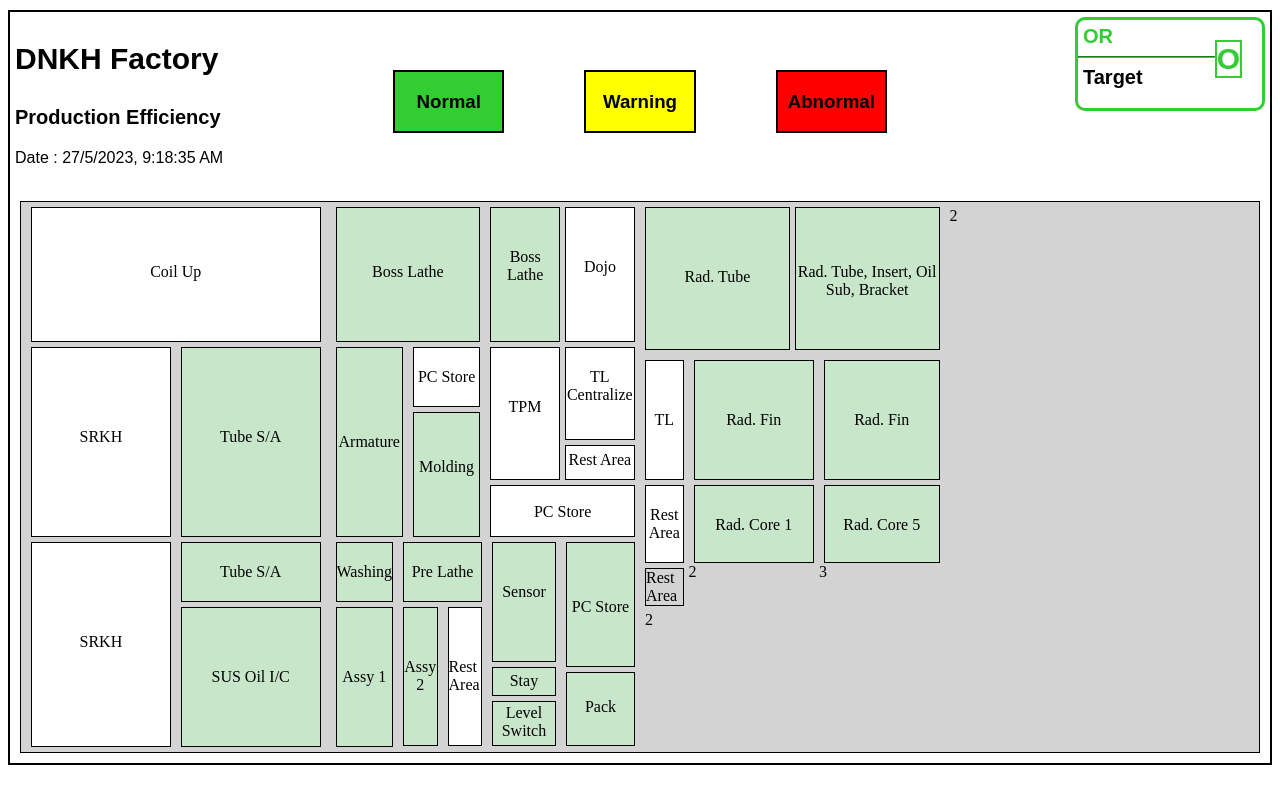
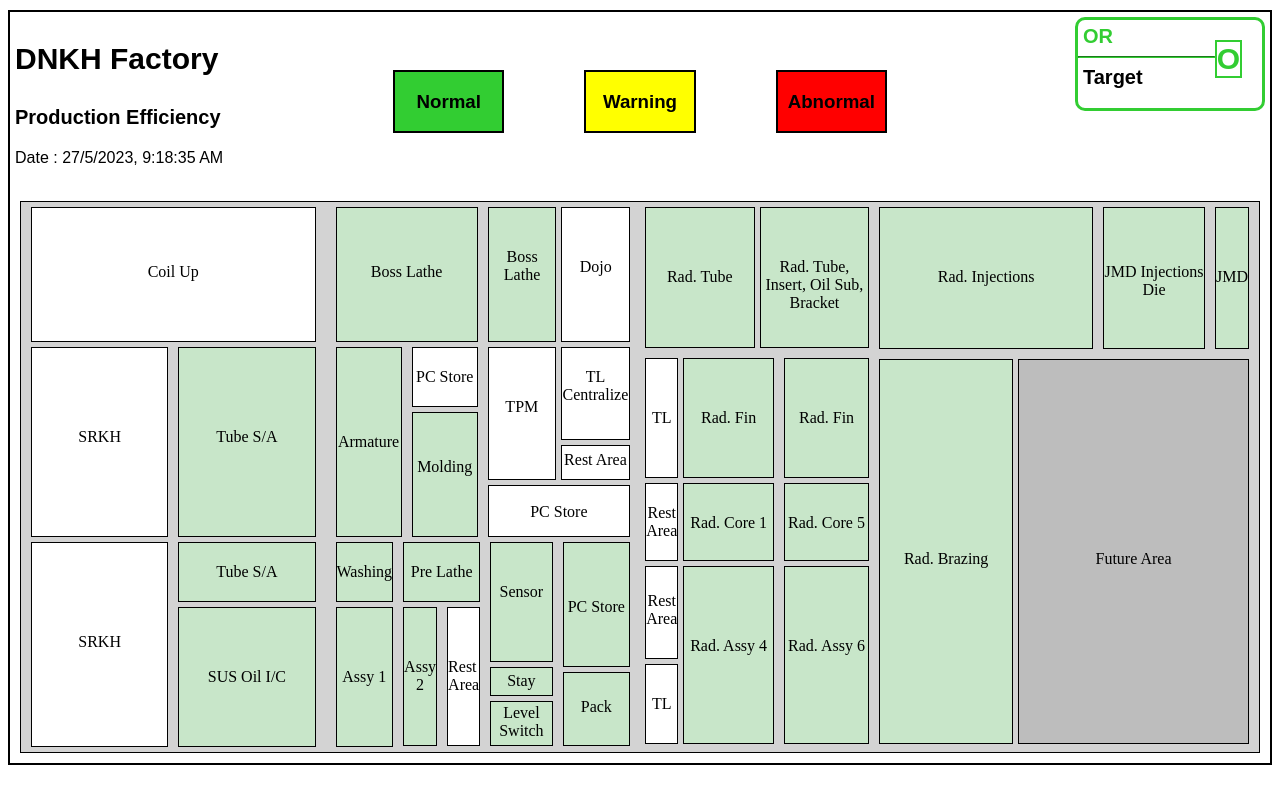
Before and after one commit to watcharaphol1938/RMR, a Vue app in the folder frontend/: page / in a window 1280 px wide. Shown: the top 794 px of the page. Built offline with nearby package versions, Linux system fonts and the light colour scheme.

Commit message:
update dashboard - close #10

```diff
--- a/frontend/src/components/DashBoard.vue
+++ b/frontend/src/components/DashBoard.vue
@@ -184,14 +184,40 @@
                       <div class="third-alarm-first-bottom-bottom-first-top">
                         <div class="third-alarm-first-bottom-bottom-first-top-text">Rest Area</div>
                       </div>
-                      <div class="third-alarm-first-bottom-bottom-first-bottom">2</div>
+                      <div class="third-alarm-first-bottom-bottom-first-bottom">
+                        <div class="third-alarm-first-bottom-bottom-first-bottom-text">TL</div>
+                      </div>
                     </div>
-                    <div class="third-alarm-first-bottom-bottom-second">2</div>
-                    <div class="third-alarm-first-bottom-bottom-third">3</div>
+                    <div class="third-alarm-first-bottom-bottom-second">
+                      <div class="third-alarm-first-bottom-bottom-second-text">Rad. Assy 4</div>
+                    </div>
+                    <div class="third-alarm-first-bottom-bottom-third">
+                      <div class="third-alarm-first-bottom-bottom-third-text">Rad. Assy 6</div>
+                    </div>
                   </div>
                 </div>
               </div>
-              <div class="third-alarm-second">2</div>
+              <div class="third-alarm-second">
+                <div class="third-alarm-second-top">
+                  <div class="third-alarm-second-top-first">
+                    <div class="third-alarm-second-top-first-text">Rad. Injections</div>
+                  </div>
+                  <div class="third-alarm-second-top-second">
+                    <div class="third-alarm-second-top-second-text">JMD Injections Die</div>
+                  </div>
+                  <div class="third-alarm-second-top-third">
+                    <div class="third-alarm-second-top-third-text">JMD</div>
+                  </div>
+                </div>
+                <div class="third-alarm-second-bottom">
+                  <div class="third-alarm-second-bottom-first">
+                    <div class="third-alarm-second-bottom-first-text">Rad. Brazing</div>
+                  </div>
+                  <div class="third-alarm-second-bottom-second">
+                    <div class="third-alarm-second-bottom-second-text">Future Area</div>
+                  </div>
+                </div>
+              </div>
             </div>
           </div>
         </div>
@@ -354,10 +380,12 @@ p {
 .grid-first-alarm {
   /* border: 1px solid black; */
   margin: 5px;
+  margin-right: 10px;
 }
 .second-alarm {
   /* border: 1px solid black; */
   margin: 5px;
+  margin-right: 10px;
 }
 .container-first {
   border: 1px solid black;
@@ -685,7 +713,7 @@ p {
 }
 .third-alarm {
   display: grid;
-  grid-template-columns: 1fr 1fr;
+  grid-template-columns: 1fr 1.6fr;
   grid-template-rows: auto auto;
   grid-template-areas: "first" "second";
   margin: 5px;
@@ -706,7 +734,7 @@ p {
   margin-bottom: 5px;
   background-color: #c8e6c9;
   text-align: center;
-  padding-bottom: 50px;
+  padding-bottom: 20px;
 }
 .third-alarm-first-top-first-text {
   margin-top: 60px;
@@ -715,12 +743,12 @@ p {
   border: 1px solid black;
   margin-right: 5px;
   margin-bottom: 5px;
-  padding-bottom: 50px;
+  padding-bottom: 35px;
   background-color: #c8e6c9;
   text-align: center;
 }
 .third-alarm-first-top-second-text {
-  margin-top: 55px;
+  margin-top: 50px;
 }
 .third-alarm-first-bottom-top-top {
   display: grid;
@@ -730,7 +758,7 @@ p {
 }
 .third-alarm-first-bottom-top-top-first {
   border: 1px solid black;
-  margin-right: 5px;
+  margin-right: 0px;
   margin-bottom: 5px;
   background-color: white;
   text-align: center;
@@ -771,7 +799,7 @@ p {
 }
 .third-alarm-first-bottom-top-bottom-first {
   border: 1px solid black;
-  margin-right: 5px;
+  /* margin-right: 5px; */
   background-color: white;
   text-align: center;
   padding-bottom: 20px;
@@ -810,8 +838,108 @@ p {
 .third-alarm-first-bottom-bottom-first-top {
   margin-top: 5px;
   border: 1px solid black;
+  background-color: white;
   margin-bottom: 5px;
+  margin-right: 0px;
+  text-align: center;
+  padding-bottom: 30px;
+}
+.third-alarm-first-bottom-bottom-first-top-text {
+  margin-top: 25px;
+}
+.third-alarm-first-bottom-bottom-first-bottom {
+  margin-top: 5px;
+  margin-right: 0px;
+  border: 1px solid black;
+  background-color: white;
+  text-align: center;
+  padding-bottom: 30px;
+}
+.third-alarm-first-bottom-bottom-first-bottom-text {
+  margin-top: 30px;
+}
+.third-alarm-first-bottom-bottom-second {
+  margin-left: 5px;
   margin-right: 5px;
+  margin-top: 5px;
+  border: 1px solid black;
+  background-color: #c8e6c9;
+  text-align: center;
+}
+.third-alarm-first-bottom-bottom-second-text {
+  margin-top: 70px;
+}
+.third-alarm-first-bottom-bottom-third {
+  margin-left: 5px;
+  margin-right: 10px;
+  margin-top: 5px;
+  border: 1px solid black;
+  background-color: #c8e6c9;
+  text-align: center;
+}
+.third-alarm-first-bottom-bottom-third-text {
+  margin-top: 70px;
+}
+.third-alarm-second-top {
+  display: grid;
+  grid-template-columns: 8fr 4fr 1fr;
+  grid-template-rows: auto auto auto;
+  grid-template-areas: "first" "second" "third";
+}
+.third-alarm-second-top-first {
+  margin-right: 10px;
+  border: 1px solid black;
+  background-color: #c8e6c9;
+  text-align: center;
+  padding-bottom: 62px;
+}
+.third-alarm-second-top-first-text {
+  margin-top: 60px;
+}
+.third-alarm-second-top-second {
+  margin-right: 10px;
+  border: 1px solid black;
+  background-color: #c8e6c9;
+  text-align: center;
+}
+.third-alarm-second-top-second-text {
+  margin-top: 55px;
+}
+.third-alarm-second-top-third {
+  margin-right: 5px;
+  border: 1px solid black;
+  background-color: #c8e6c9;
+  text-align: center;
+}
+.third-alarm-second-top-third-text {
+  margin-top: 60px;
+}
+.third-alarm-second-bottom {
+  display: grid;
+  grid-template-columns: 1fr 1.7fr;
+  grid-template-rows: auto auto;
+  grid-template-areas: "first" "second";
+  margin-top: 10px;
+}
+.third-alarm-second-bottom-first {
+  border: 1px solid black;
+  margin-right: 5px;
+  text-align: center;
+  background-color: #c8e6c9;
+  padding-bottom: 175px;
+}
+.third-alarm-second-bottom-first-text {
+  margin-top: 190px;
+}
+.third-alarm-second-bottom-second {
+  border: 1px solid black;
+  margin-right: 5px;
+  text-align: center;
+  background-color: #bdbdbd;
+  padding-bottom: 175px;
+}
+.third-alarm-second-bottom-second-text {
+  margin-top: 190px;
 }
 .container-second-alarm-second-two-top-first {
   border: 1px solid black;
```
